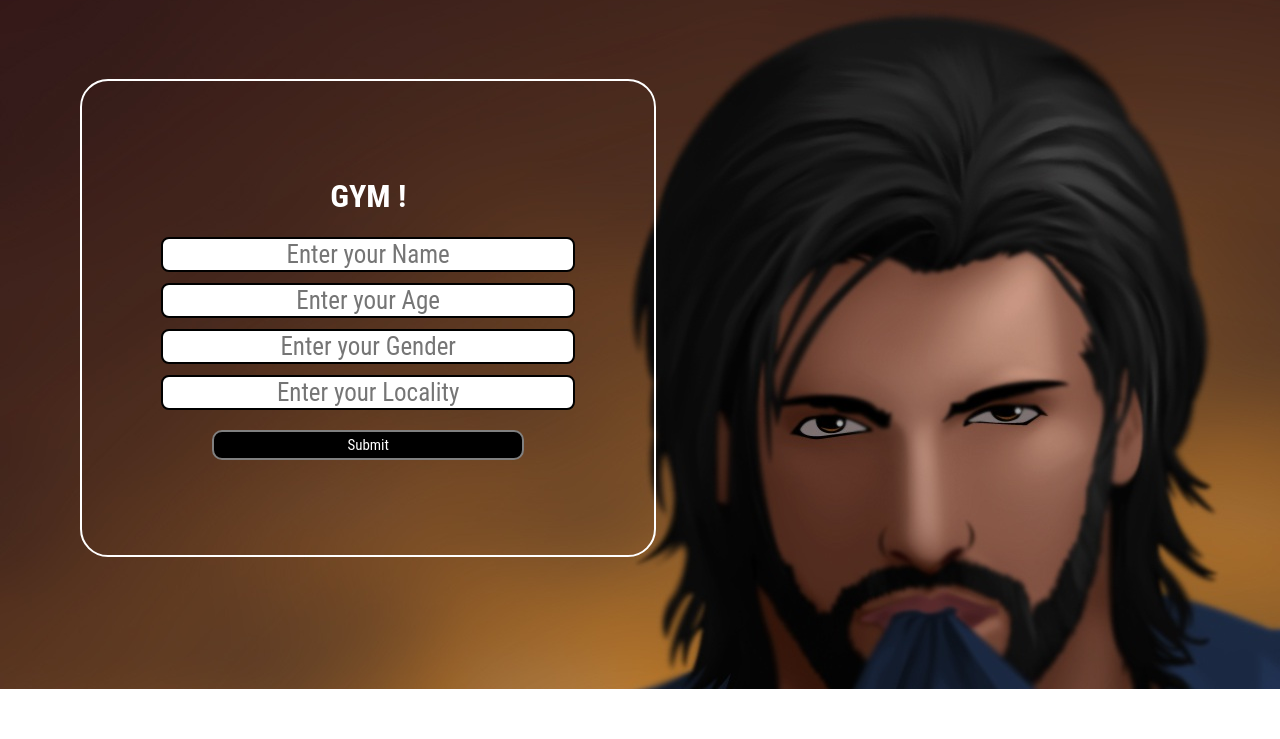
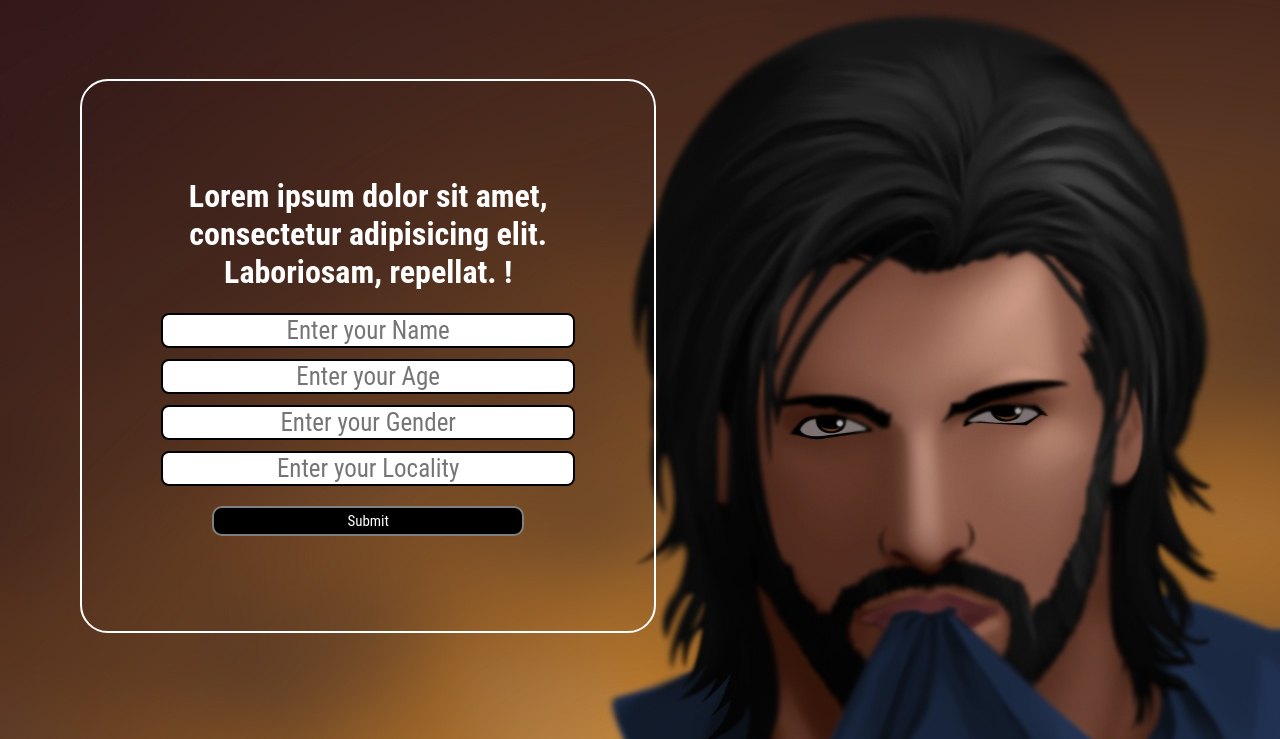
Before and after one commit to ALFAIZ123/folder, a plain HTML site: page index.html in a window 1280 px wide. Shown: the part 111-850 px from the top of the page. Before the commit the page ends 800 px from the top, so only its background shows below. Drawn offline with Linux system fonts and the light colour scheme.

Commit message:
first commit

```diff
--- a/index.html
+++ b/index.html
@@ -29,7 +29,7 @@
         </div>
     </header>
     <div class="container">
-        <h1>GYM !</h1>
+        <h1>Lorem ipsum dolor sit amet, consectetur adipisicing elit. Laboriosam, repellat. !</h1>
         <form action="noaction.php">
             <div class="form-group">
                 <input type="text" name="" placeholder="Enter your Name">
```
